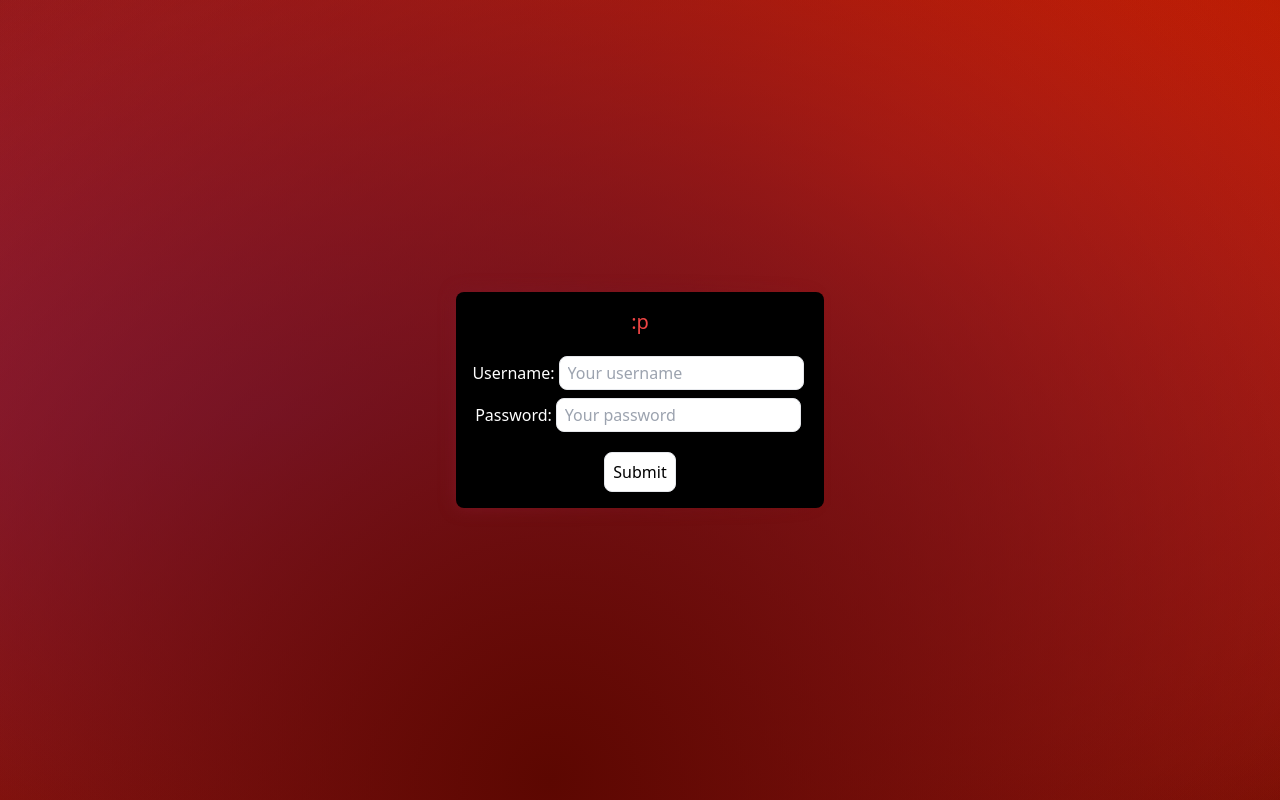
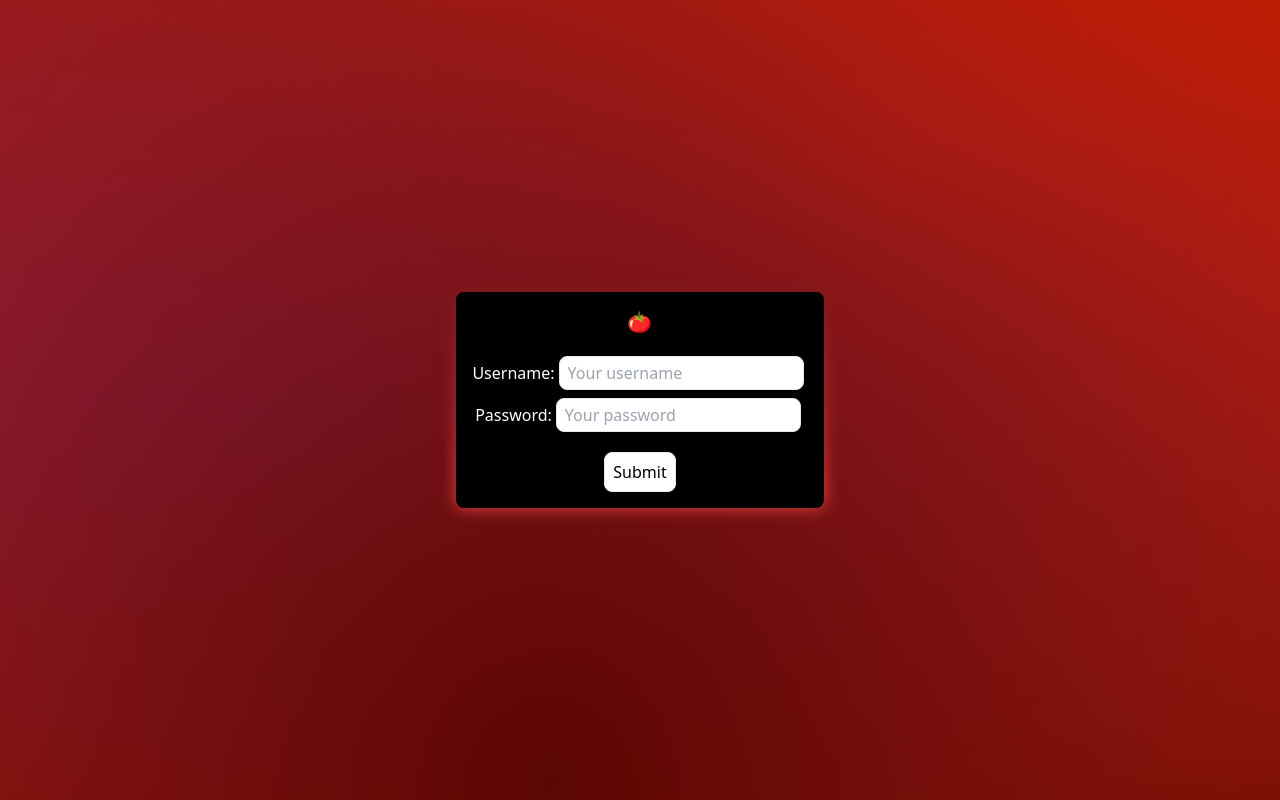
Before and after one commit to paulof9/login, a plain HTML site: page index.html in a window 1280 px wide. Drawn offline with nearby package versions, Linux system fonts and the light colour scheme.

Commit message:
adds tomato

```diff
--- a/index.html
+++ b/index.html
@@ -11,10 +11,10 @@
     <div class="h-screen flex flex-col justify-center bg">
         <div class="grid gap-8 items-start justify-center">
             <div class="relative">
-            <div class="absolute inset-0 bg-gradient-to-r from-[#7B1523] rounded-lg blur"></div>
+            <div class="absolute inset-0 bg-gradient-to-t from-red-500 to-red-900 rounded-lg blur"></div>
 
                 <div class="relative bg-black rounded-lg flex flex-col md:w-fit w-fit h-30 gap-4 mx-auto p-4 items-center">
-                    <h1 class="text-center text-red-500 text-xl">:p</h1>
+                    <h1 class="text-center text-red-500 text-xl">🍅</h1>
 
                     <form action="cadastro.js" method="POST" autocomplete="on" class="flex flex-col text-white items-center">
 
```
